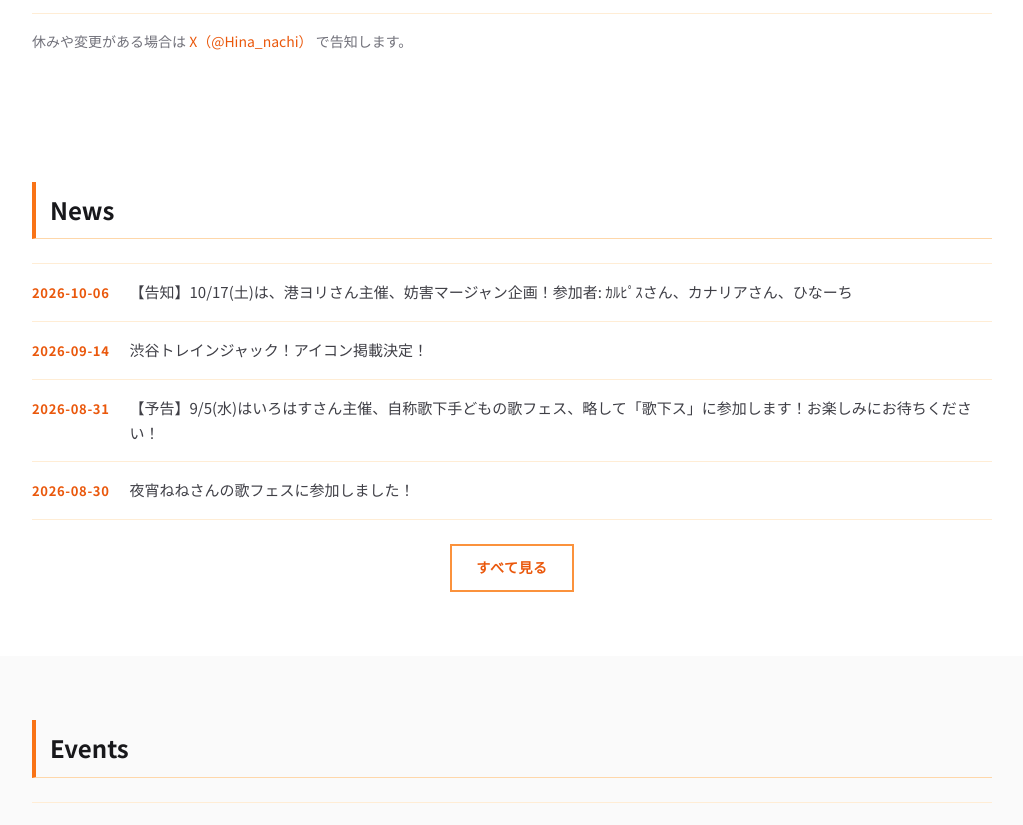
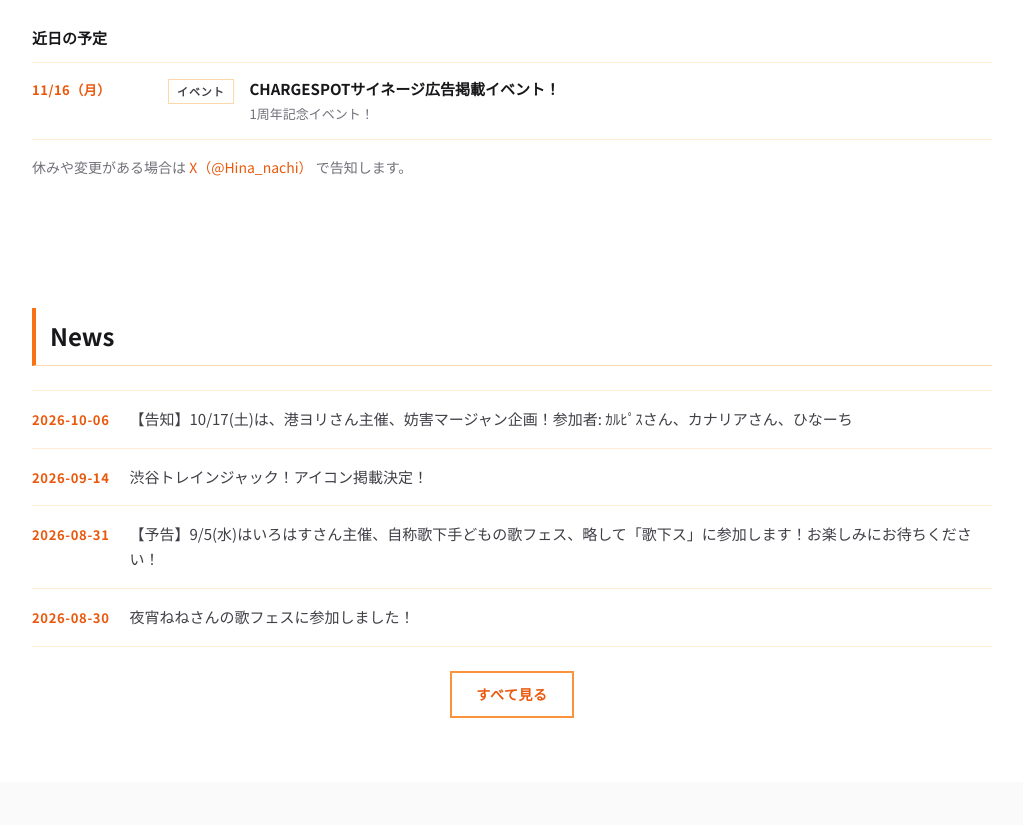
Before and after one commit to meme0524/hina-chi, an Astro site: page / in a window 1280 px wide. Shown: the part 2477-3302 px from the top of the page, without its empty margins (128-1151 px from the left). Built offline with nearby package versions, Linux system fonts and the light colour scheme; Astro itself is replaced by a stand-in of ours; no server answers.

Commit message:
feat: add event to schedule

```diff
--- a/src/data/schedule.js
+++ b/src/data/schedule.js
@@ -11,6 +11,12 @@ export const SCHEDULE_REGULAR = [
 ];
 
 export const SCHEDULE_SPECIALS = [
+  {
+    date: "2026-11-16",
+    type: "event",
+    title: "CHARGESPOTサイネージ広告掲載イベント！",
+    desc: "1周年記念イベント！",
+  },
   {
     date: "2026-10-17",
     type: "collab",
```
